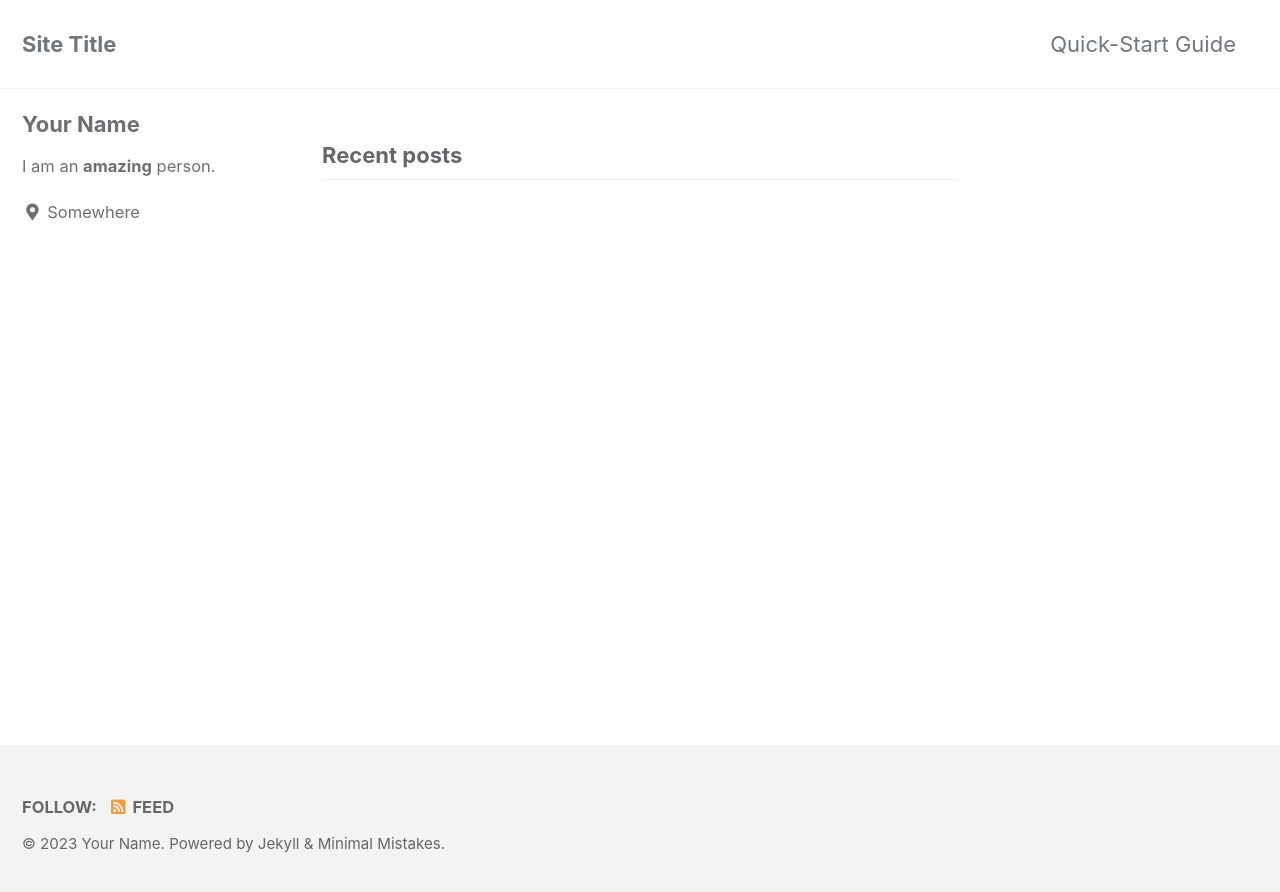
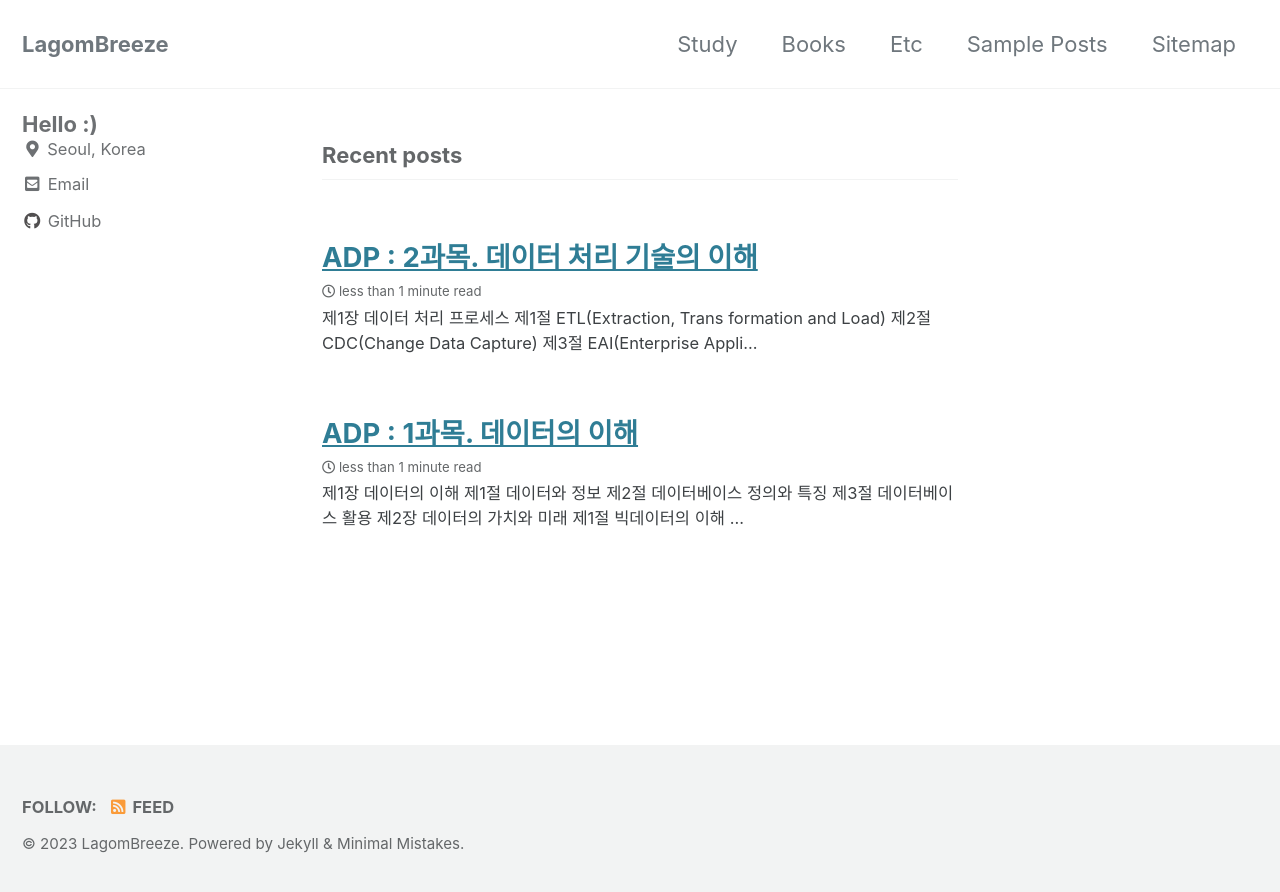
Before and after one commit to lagombreeze/lagombreeze.github.io, a Jekyll site: the page built from index.html, in a window 1280 px wide. Shown: the top 892 px of the page. Built offline with Jekyll 4.4.1, drawn with Linux system fonts in a browser that asks for light colours; cached includes are drawn as plain includes; the list of posts is cut into pages by our own code.

Commit message:
20230409

```diff
--- a/_config.yml
+++ b/_config.yml
@@ -16,14 +16,14 @@ minimal_mistakes_skin    : "default" # "air", "aqua", "contrast", "dark", "dirt"
 
 # Site Settings
 locale                   : "en-US"
-title                    : "Site Title"
+title                    : "LagomBreeze"
 title_separator          : "-"
 subtitle                 : # site tagline that appears below site title in masthead
-name                     : "Your Name"
-description              : "An amazing website."
-url                      : # the base hostname & protocol for your site e.g. "https://mmistakes.github.io"
-baseurl                  : # the subpath of your site, e.g. "/blog"
-repository               : # GitHub username/repo-name e.g. "mmistakes/minimal-mistakes"
+name                     : "LagomBreeze"
+description              : ":LagomBreeze"
+url                      : "https://lagombreeze.github.io"
+baseurl                  : "" # the subpath of your site, e.g. "/blog"
+repository               : #"https://github.com/lagombreeze/lagombreeze.github.io"
 teaser                   : # path of fallback teaser image, e.g. "/assets/images/500x300.png"
 logo                     : # path of logo image to display in the masthead, e.g. "/assets/images/88x88.png"
 masthead_title           : # overrides the website title displayed in the masthead, use " " for no title
@@ -104,15 +104,15 @@ analytics:
 
 # Site Author
 author:
-  name             : "Your Name"
+  name             : "Hello :)"
   avatar           : # path of avatar image, e.g. "/assets/images/bio-photo.jpg"
-  bio              : "I am an **amazing** person."
-  location         : "Somewhere"
+  bio              : #"I am an **amazing** person."
+  location         : "Seoul, Korea"
   email            :
   links:
     - label: "Email"
       icon: "fas fa-fw fa-envelope-square"
-      # url: "mailto:your.name@email.com"
+      url: "mailto:lagombreeze@gmail.com"
     - label: "Website"
       icon: "fas fa-fw fa-link"
       # url: "https://your-website.com"
@@ -124,7 +124,7 @@ author:
       # url: "https://facebook.com/"
     - label: "GitHub"
       icon: "fab fa-fw fa-github"
-      # url: "https://github.com/"
+      url: "https://github.com/lagombreeze"
     - label: "Instagram"
       icon: "fab fa-fw fa-instagram"
       # url: "https://instagram.com/"
@@ -218,7 +218,7 @@ sass:
 
 # Outputting
 permalink: /:categories/:title/
-paginate: 5 # amount of posts to show
+paginate: 10 # amount of posts to show
 paginate_path: /page:num/
 timezone: # https://en.wikipedia.org/wiki/List_of_tz_database_time_zones
 
@@ -290,3 +290,10 @@ defaults:
       comments: # true
       share: true
       related: true
+  # _pages                      : 해당 하단 영역이 새로 추가되었습니다.
+  - scope:
+      path: "_pages"
+      type: pages
+    values:
+      layout: single
+      author_profile: true
--- a/_data/navigation.yml
+++ b/_data/navigation.yml
@@ -1,12 +1,19 @@
 # main links
 main:
-  - title: "Quick-Start Guide"
-    url: https://mmistakes.github.io/minimal-mistakes/docs/quick-start-guide/
+  # - title: "Quick-Start Guide"
+  #   url: https://mmistakes.github.io/minimal-mistakes/docs/quick-start-guide/
+
+  - title: "Study"
+    url: /study/
+  - title: "Books"
+    url: /books/
+  - title: "Etc"
+    url: /etc/
   # - title: "About"
   #   url: https://mmistakes.github.io/minimal-mistakes/about/
-  # - title: "Sample Posts"
-  #   url: /year-archive/
+  - title: "Sample Posts"
+    url: /year-archive/
   # - title: "Sample Collections"
   #   url: /collection-archive/
-  # - title: "Sitemap"
-  #   url: /sitemap/
+  - title: "Sitemap"
+    url: /sitemap/
--- /dev/null
+++ b/_posts/2023-03-26-study-adp-contents1.md
@@ -0,0 +1,35 @@
+---
+title: "ADP : 1과목. 데이터의 이해"
+excerpt_separator: "<!--more-->"
+categories:
+  - Study
+tags:
+  - ADP
+---
+
+#### 제1장 데이터의 이해
+
+1. 제1절 데이터와 정보
+   1.
+   2.
+   3.
+2. 제2절 데이터베이스 정의와 특징
+3. 제3절 데이터베이스 활용
+
+#### 제2장 데이터의 가치와 미래
+1. 제1절 빅데이터의 이해
+   1.
+   2.
+   3.
+2. 제2절 빅데이터의 가치와 영향
+3. 제3절 비즈니스 모델
+4. 제4절 위기 요인과 통제 방안
+5. 제5절 미래의 빅데이터
+
+#### 제3장 가치 창조를 위한 데이터 사이언스와 전략 인사이트
+1. 제1절 빅데이터 분석과 전략 인사이트
+   1.
+   2.
+   3.
+2. 제2절 전략 인사이트 도출을 위한 필요 역량
+3. 제3절 빅데이터 그리고 데이터 사이언스의 미래
--- /dev/null
+++ b/_posts/2023-03-26-study-adp-contents2.md
@@ -0,0 +1,27 @@
+---
+title: "ADP : 2과목. 데이터 처리 기술의 이해"
+excerpt_separator: "<!--more-->"
+categories:
+  - Study
+tags:
+  - ADP
+---
+
+#### 제1장 데이터 처리 프로세스
+
+1. 제1절 ETL(Extraction, Trans formation and Load)
+   1.
+   2.
+   3.
+2. 제2절 CDC(Change Data Capture)
+3. 제3절 EAI(Enterprise Appli cation Integration)
+4. 제4절 데이터 통합 및 연계 기법
+5. 제5절 대용량의 비정형 데이터 처리방법
+
+#### 제2장 데이터 처리 기술
+1. 제1절 분산 데이터 저장 기술
+   1.
+   2.
+   3.
+2. 제2절 분산 컴퓨팅 기술
+3. 제3절 클라우드 인프라 기술
```
Also changed, not shown: Gemfile (+9 -1 lines), _pages/books.md (added, +7 -0 lines), _pages/etc.md (added, +7 -0 lines), _pages/sitemap.md (added, +35 -0 lines), _pages/study.md (added, +9 -0 lines), _pages/year-archive.md (added, +6 -0 lines).
